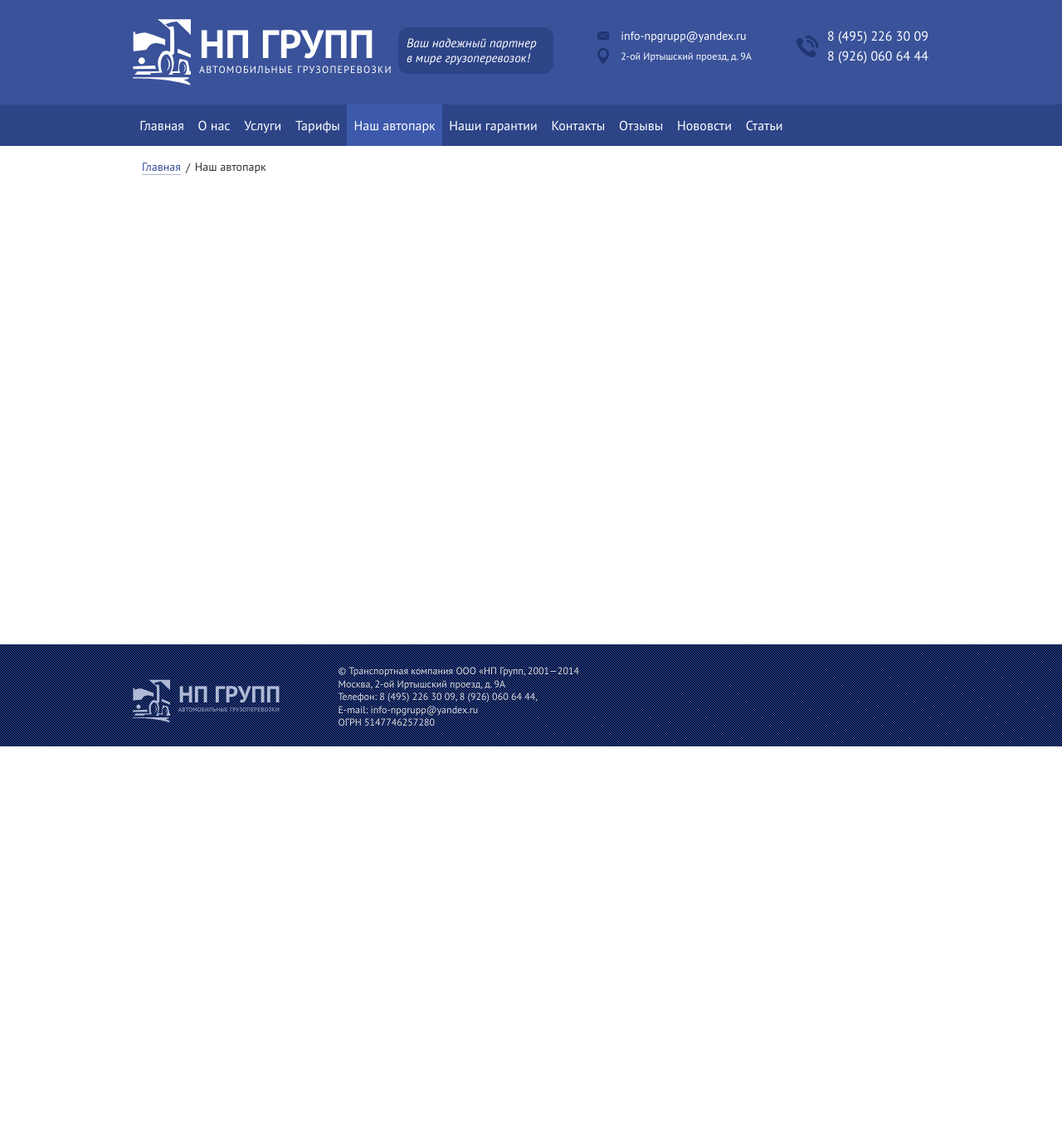
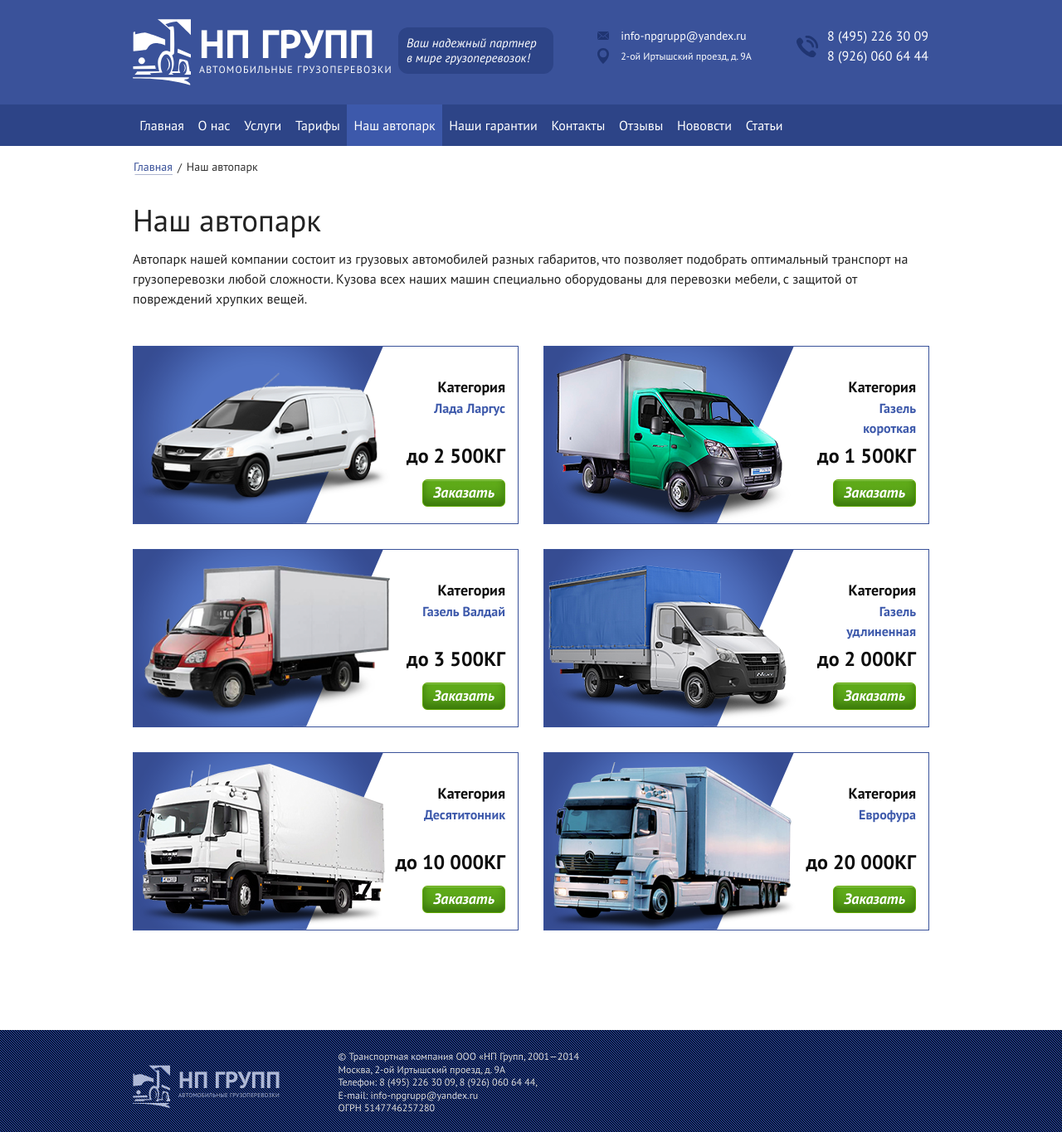
Before and after one commit to sarhov/np_groups, a Jekyll site: the page built from autopark.html, in a window 1280 px wide. Shown: the whole page at 83% size. Built offline with Jekyll 4.4.1, drawn with Linux system fonts in a browser that asks for light colours; before the commit the page ends 900 px from its top, so only the background shows below that.

Commit message:
autopark page ready

```diff
--- /dev/null
+++ b/_autopark/car1.html
@@ -0,0 +1,6 @@
+---
+layout: layout
+img: lada.png
+category: 'Лада Ларгус'
+kg_limit: 2 500
+---
--- /dev/null
+++ b/_autopark/car2.html
@@ -0,0 +1,6 @@
+---
+layout: layout
+img: short-gazel.png
+category: 'Газель короткая'
+kg_limit: 1 500
+---
--- /dev/null
+++ b/_autopark/car3.html
@@ -0,0 +1,6 @@
+---
+layout: layout
+img: long-gazel.png
+category: 'Газель Валдай'
+kg_limit: 3 500
+---
--- /dev/null
+++ b/_autopark/car4.html
@@ -0,0 +1,6 @@
+---
+layout: layout
+img: xlong-gazel.png
+category: 'Газель удлиненная'
+kg_limit: 2 000
+---
--- /dev/null
+++ b/_autopark/car5.html
@@ -0,0 +1,6 @@
+---
+layout: layout
+img: short-gruz.png
+category: 'Десятитонник'
+kg_limit: 10 000
+---
--- /dev/null
+++ b/_autopark/car6.html
@@ -0,0 +1,6 @@
+---
+layout: layout
+img: long-gruz.png
+category: 'Еврофура'
+kg_limit: 20 000
+---
--- a/_config.yml
+++ b/_config.yml
@@ -12,3 +12,8 @@ github_username:  sarhov
 markdown: kramdown
 include:      ["*.scss"]
 exclude: ["*.sublime-project", "*.sublime-workspace"]
+collections:
+  autopark:
+    output: true
+  guarantees:
+    output: true
--- /dev/null
+++ b/_layouts/page.html
@@ -0,0 +1,24 @@
+---
+layout: layout
+---
+
+<div class="wrap page-wrap">
+  <div class="row">
+    <div class="columns small-12">
+      <h2 class="page-title">
+        {{page.title}}
+      </h2>
+    </div>
+    {% if page.description %}
+    <div class="columns small12">
+      <div class="page-description">
+        {{page.description}}
+      </div>
+    </div>
+    {% endif %}
+    <div class="columns small-12">
+      {{content}}
+    </div>
+  </div>
+</div>
+</div>
--- a/autopark.html
+++ b/autopark.html
@@ -1,4 +1,34 @@
 ---
-layout: layout
+layout: page
 title: Наш автопарк
+description: > #
+  Автопарк нашей компании состоит из грузовых автомобилей разных габаритов, что позволяет подобрать оптимальный транспорт на грузоперевозки любой сложности. Кузова всех наших машин специально оборудованы для перевозки мебели, с защитой от повреждений хрупких вещей.
+handle: autopark
 ---
+<div class="row">
+{% for item in site[page.handle] %}
+    <div class="columns small-6">
+      <div class="car-block">
+        <div class="row collapse">
+          <div class="columns small-8">
+            <img  class="car-block__img" src="{{site.baseurl}}img/{{item.img}}" alt="">
+          </div>
+          <div class="columns small-4 small-text-right">
+            <div class="car-block__category">
+              <span class="car-block__category-text">Категория</span> <br>
+              <span class="car-block__category-value">
+                {{item.category}}
+              </span>
+            </div>
+            <!-- /.car-block__category -->
+            <div class="car-block__action">
+              <span class="car-block__limit">до {{item.kg_limit}}КГ</span>
+              <a href="#" class="button em radius tiny car-block__order js-openModal">Заказать</a>
+            </div>
+            <!-- /.car-block__ -->
+          </div>
+        </div>
+      </div>
+    </div>
+{% endfor %}
+  </div>
```
Also changed, not shown: sass/_settings.scss (+13 -10 lines), sass/style.scss (+100 -0 lines), css/app.css, img/car-block-bg.png (added), img/lada.png (added), img/long-gazel.png (added), img/long-gruz.png (added), img/short-gazel.png (added), img/short-gruz.png (added), img/xlong-gazel.png (added).
